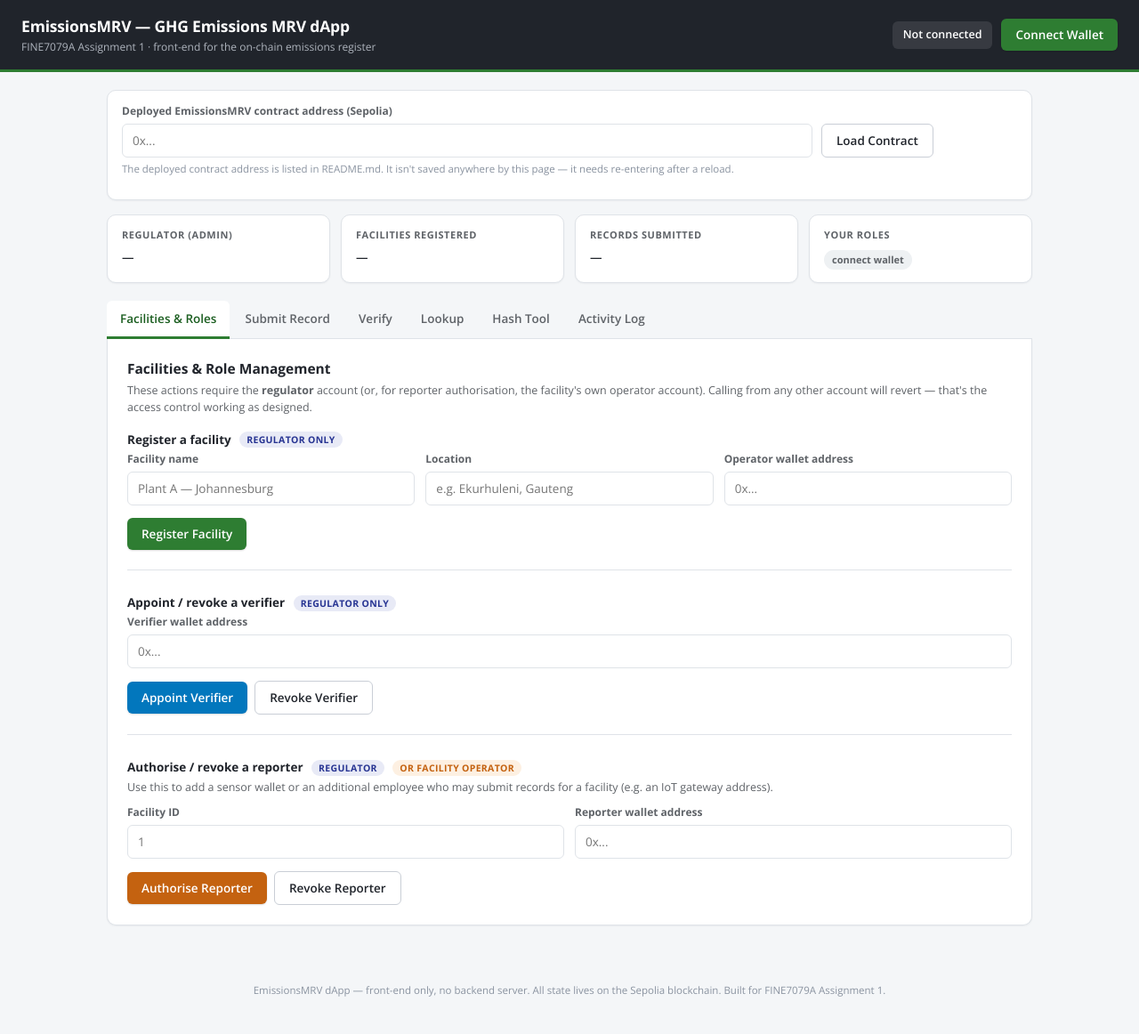
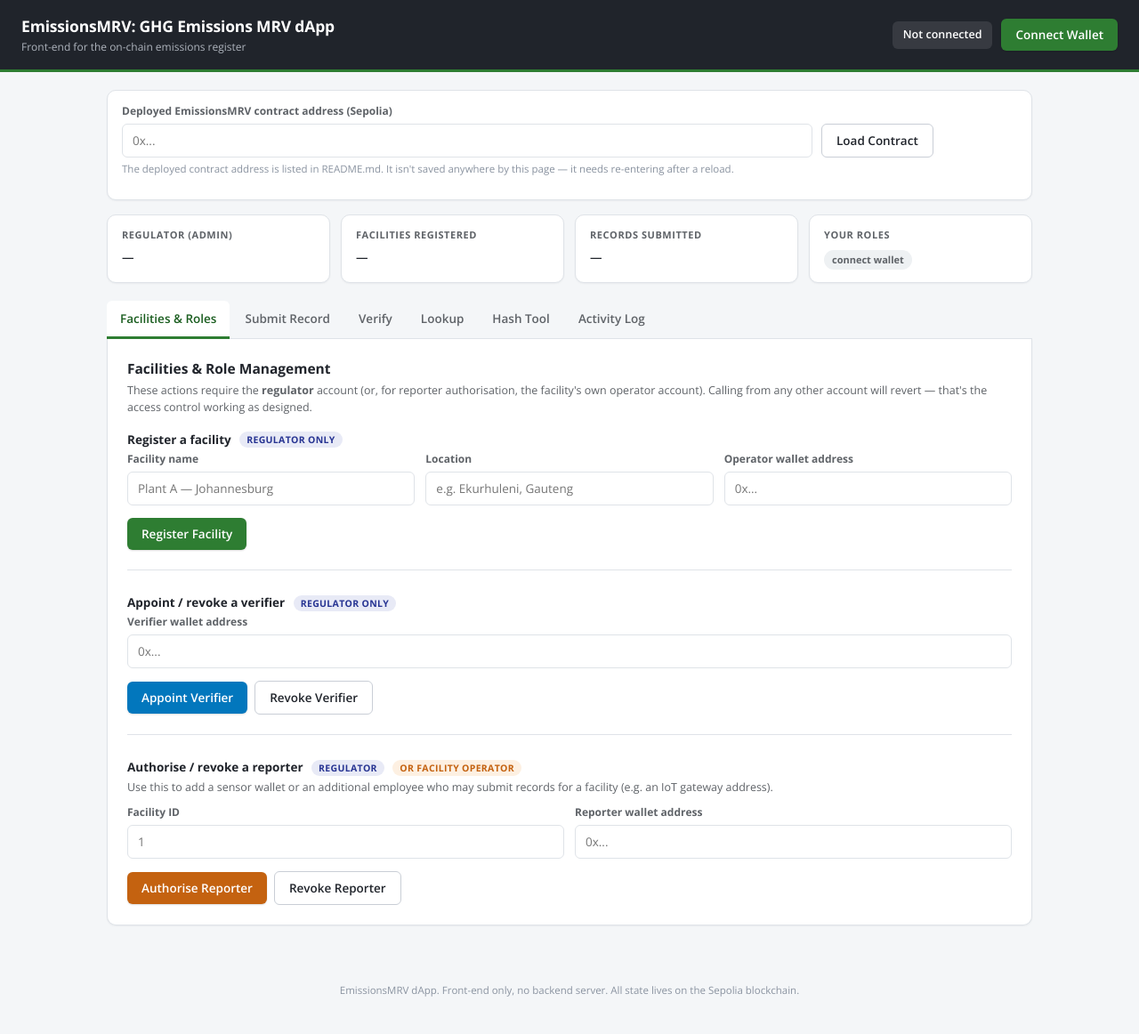
Before and after one commit to LusandaNongogo/emissions-mrv, a website: page frontend/index.html in a window 1280 px wide. Shown: the whole page at 89% size. Drawn offline with nearby package versions, Linux system fonts and the light colour scheme.

Commit message:
Reframe README as a portfolio project and remove student details

```diff
--- a/frontend/index.html
+++ b/frontend/index.html
@@ -123,8 +123,8 @@
 
 <header>
   <div>
-    <h1>EmissionsMRV — GHG Emissions MRV dApp</h1>
-    <p>FINE7079A Assignment 1 · front-end for the on-chain emissions register</p>
+    <h1>EmissionsMRV: GHG Emissions MRV dApp</h1>
+    <p>Front-end for the on-chain emissions register</p>
   </div>
   <div class="wallet-box">
     <span class="pill" id="networkPill">Not connected</span>
@@ -318,8 +318,7 @@
 </div>
 
 <footer>
-  EmissionsMRV dApp — front-end only, no backend server. All state lives on the Sepolia blockchain.
-  Built for FINE7079A Assignment 1.
+  EmissionsMRV dApp. Front-end only, no backend server. All state lives on the Sepolia blockchain.
 </footer>
 
 <script>
--- a/package.json
+++ b/package.json
@@ -1,7 +1,7 @@
 {
   "name": "wits-ghg-mrv",
   "version": "1.0.0",
-  "description": "Blockchain-based GHG emissions Monitoring, Reporting and Verification (MRV) register - FINE7079A Assignment 1",
+  "description": "Blockchain-based GHG emissions Monitoring, Reporting and Verification (MRV) register",
   "license": "MIT",
   "scripts": {
     "compile": "hardhat compile",
```
Also changed, not shown: README.md.
